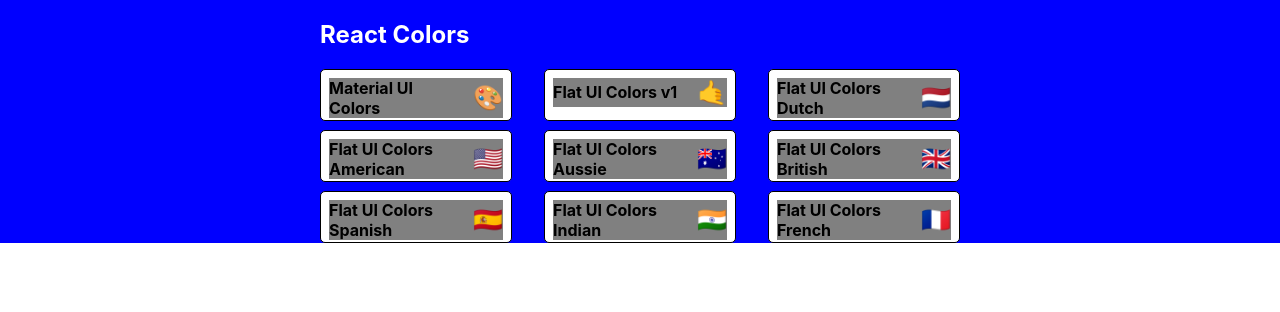
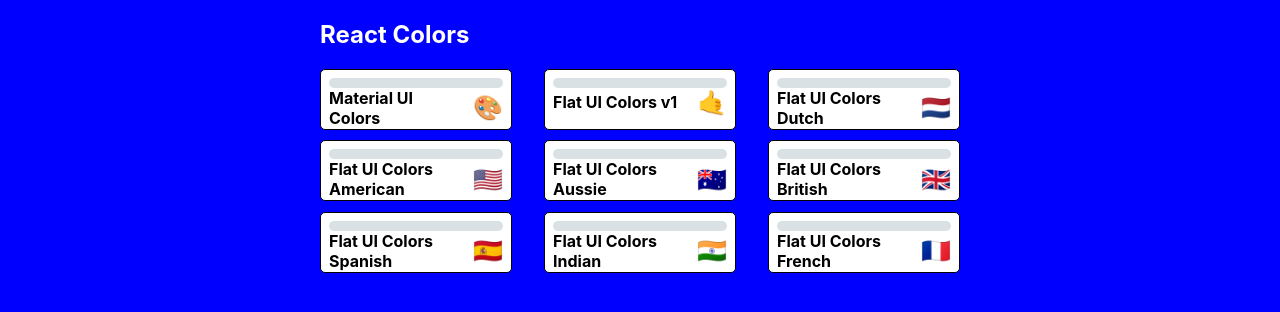
Before and after one commit to Murtazaeev/color-maker, a React (Create React App) app: page / in a window 1280 px wide. Shown: the top 312 px of the page. Built offline with nearby package versions, Linux system fonts and the light colour scheme; the HTML template or start-up script is replaced by a standard one.

Commit message:
finished with the styling

```diff
--- a/src/MiniPalette.js
+++ b/src/MiniPalette.js
@@ -13,7 +13,11 @@ const styles = {
 		}
 	},
 	colors: {
-		backgroundColor: 'grey'
+		backgroundColor: '#dae1e4',
+		height: '10px',
+		width: '100%',
+		borderRadius: '5px',
+		overflow: 'hidden'
 	},
 	title: {
 		display: 'flex',
@@ -28,18 +32,27 @@ const styles = {
 	emoji: {
 		marginLeft: '0.5rem',
 		fontSize: '1.5rem'
+	},
+	miniColor: {
+		height: '25%',
+		width: '20%',
+		display: 'inline-block',
+		margin: '0 auto',
+		position: 'relative',
+		marginBottom: '-3.5px'
 	}
 };
 function MiniPalette(props) {
-	const { classes, paletteName, emoji } = props;
-	console.log(classes);
+	const { classes, paletteName, emoji, colors } = props;
+	const miniColorBoxes = colors.map((color) => (
+		<div className={classes.miniColor} style={{ backgroundColor: color.color }} key={color.name} />
+	));
 	return (
 		<div className={classes.root}>
-			<div className={classes.colors}>
-				<h5 className={classes.title}>
-					{paletteName} <span className={classes.emoji}>{emoji}</span>
-				</h5>
-			</div>
+			<div className={classes.colors}>{miniColorBoxes}</div>
+			<h5 className={classes.title}>
+				{paletteName} <span className={classes.emoji}>{emoji}</span>
+			</h5>
 		</div>
 	);
 }
--- a/src/PaletteList.js
+++ b/src/PaletteList.js
@@ -6,7 +6,7 @@ import { withStyles } from '@mui/styles';
 const styles = {
 	root: {
 		backgroundColor: 'blue',
-		height: '100%',
+		height: '100vh',
 		display: 'flex',
 		alignItems: 'flex-start',
 		justifyContent: 'center'
```
